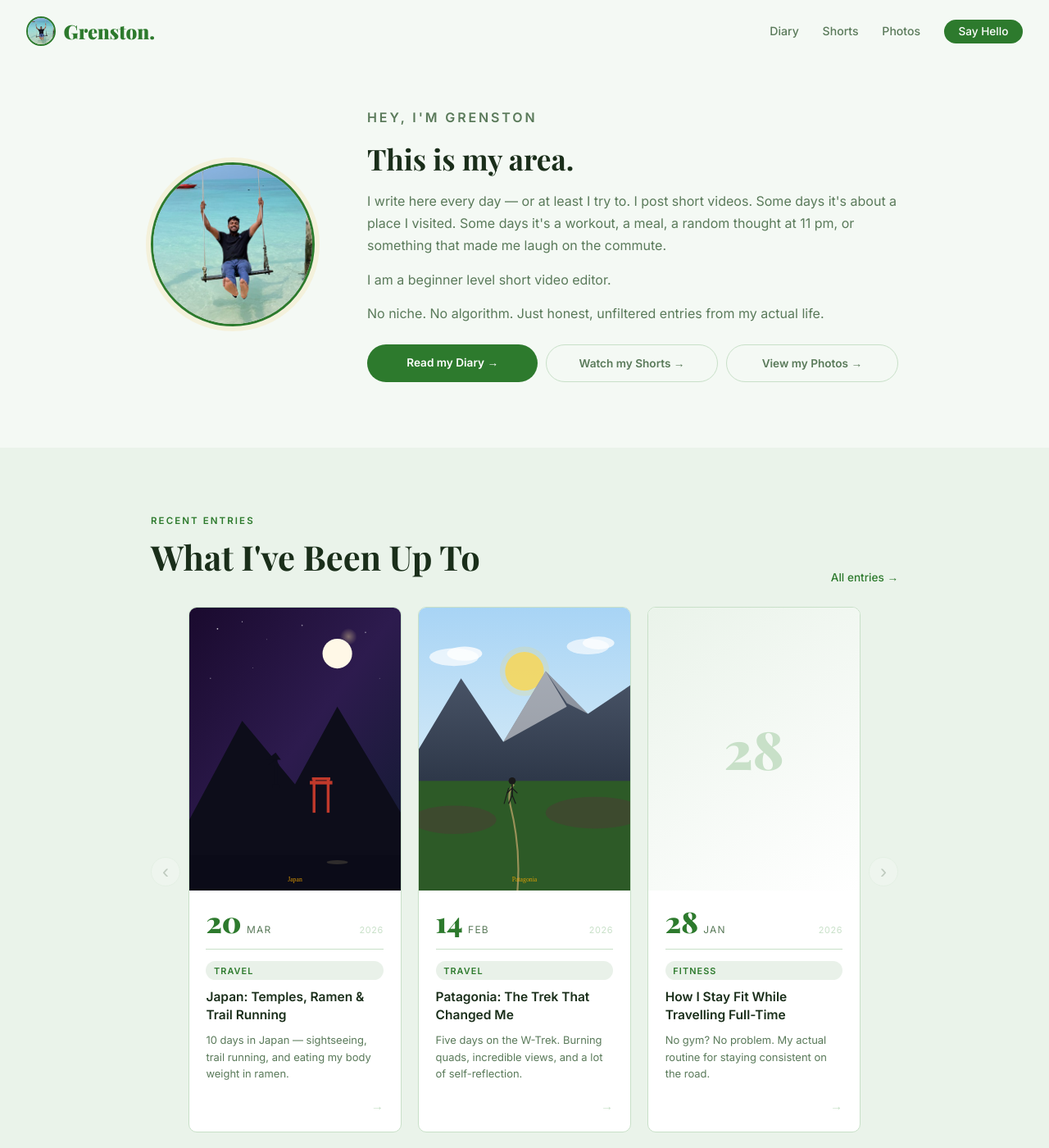
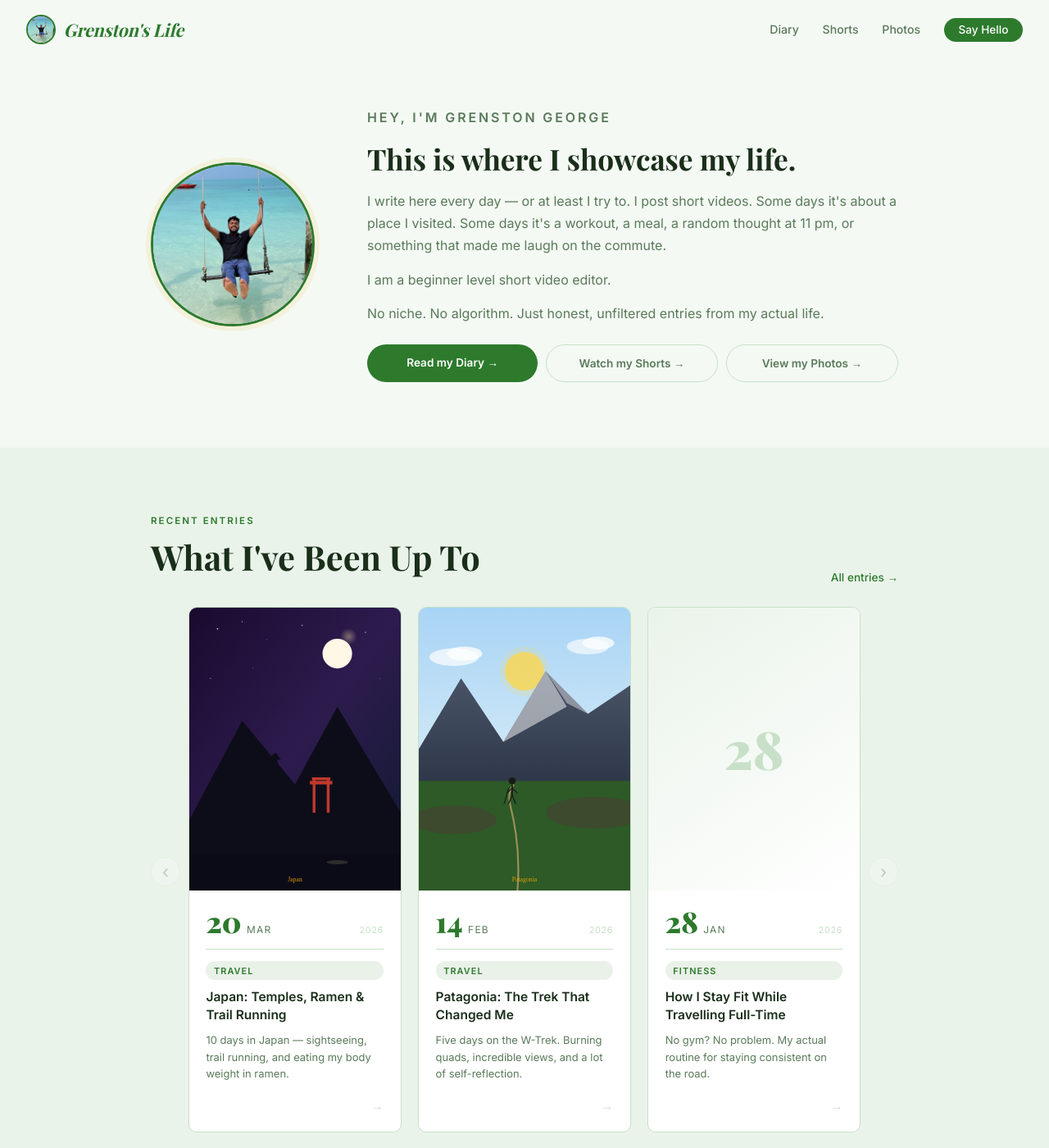
Before and after one commit to gr-10/gr-10.github.io, a Jekyll site: the page built from index.html, in a window 1280 px wide and 1400 px high. Shown: the whole window at 82% size. Built offline with Jekyll 4.4.1, drawn with Linux system fonts in a browser that asks for light colours; the list of posts is cut into pages by our own code; some of the changed text lies outside the part shown.

Commit message:
sherikkum complete

```diff
--- a/_includes/nav.html
+++ b/_includes/nav.html
@@ -3,7 +3,7 @@
     {% if site.author.avatar %}
       <img src="{{ site.author.avatar | relative_url }}" alt="{{ site.author.name }}" class="nav-avatar">
     {% endif %}
-    <span class="nav-logo-text">Grenston.</span>
+    <span class="nav-logo-text">Grenston's Life</span>
   </a>
 
   <button class="nav-toggle" id="navToggle" aria-label="Toggle menu" aria-expanded="false">
--- a/assets/css/main.css
+++ b/assets/css/main.css
@@ -100,9 +100,11 @@ a { color: inherit; text-decoration: none; }
 }
 .nav-logo-text {
   font-family: var(--font-display);
-  font-size: 1.5rem;
-  font-weight: 900;
+  font-size: 1.35rem;
+  font-weight: 700;
+  font-style: italic;
   color: var(--clr-accent);
+  letter-spacing: -0.01em;
 }
 .nav-avatar {
   width: 36px;
--- a/index.html
+++ b/index.html
@@ -14,8 +14,8 @@ title: Home
       {% endif %}
     </div>
     <div class="about-text fade-up">
-      <p class="section-label">Hey, I'm Grenston</p>
-      <h2>This is my area.</h2>
+      <p class="section-label">Hey, I'm Grenston George</p>
+      <h2>This is where I showcase my life.</h2>
       <p>I write here every day — or at least I try to. I post short videos. Some days it's about a place I visited. Some days it's a workout, a meal, a random thought at 11 pm, or something that made me laugh on the commute.</p>
       <p>I am a beginner level short video editor.</p>
       <p>No niche. No algorithm. Just honest, unfiltered entries from my actual life.</p>
@@ -191,7 +191,7 @@ title: Home
         </div>
         <div class="social-card-body">
           <span class="social-card-name">Email</span>
-          <span class="social-card-handle">mailme@gr10.life</span>
+          <span class="social-card-handle">grenston.ks@gmail.com</span>
         </div>
         <span class="social-card-arrow">→</span>
       </a>
```
Also changed, not shown: other parts of index.html (+1 -1 lines), photos.html (+4 -4 lines).
